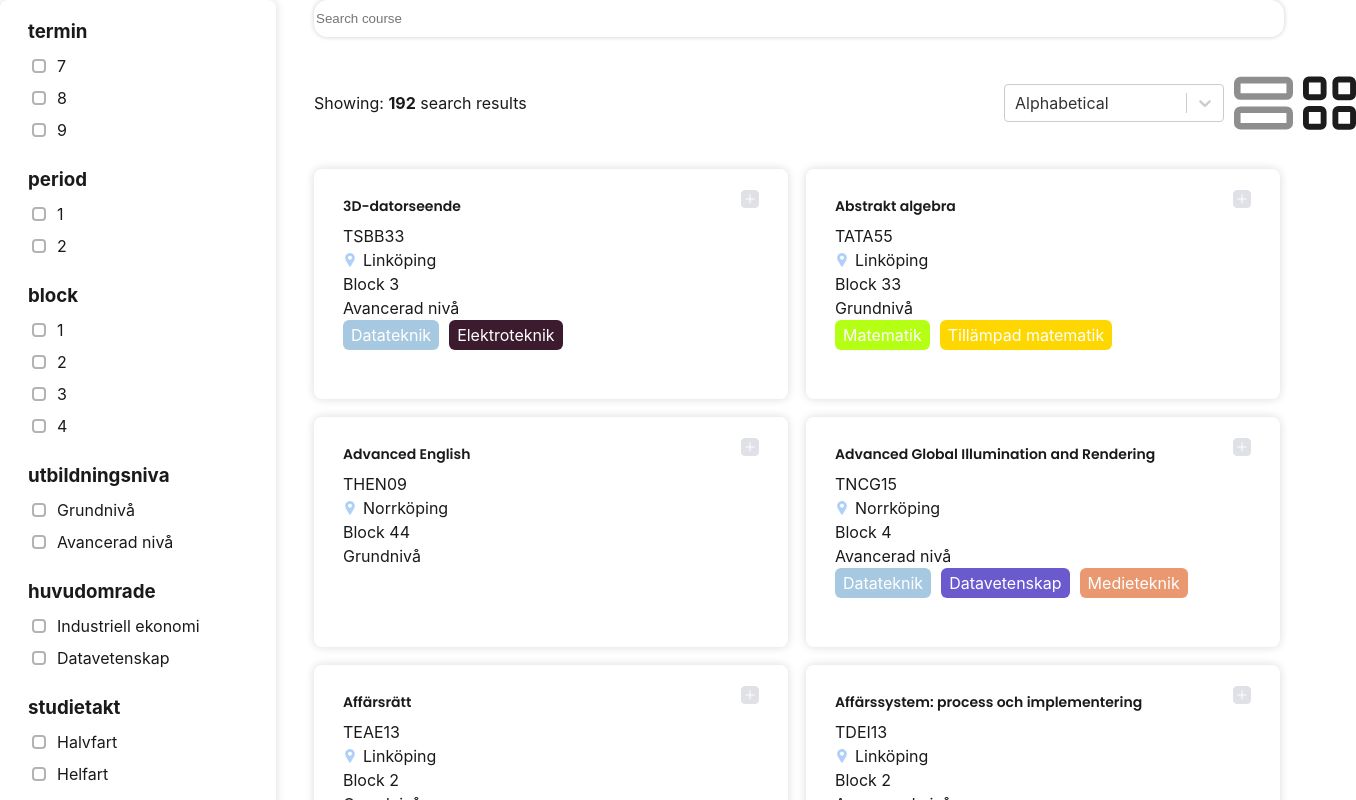
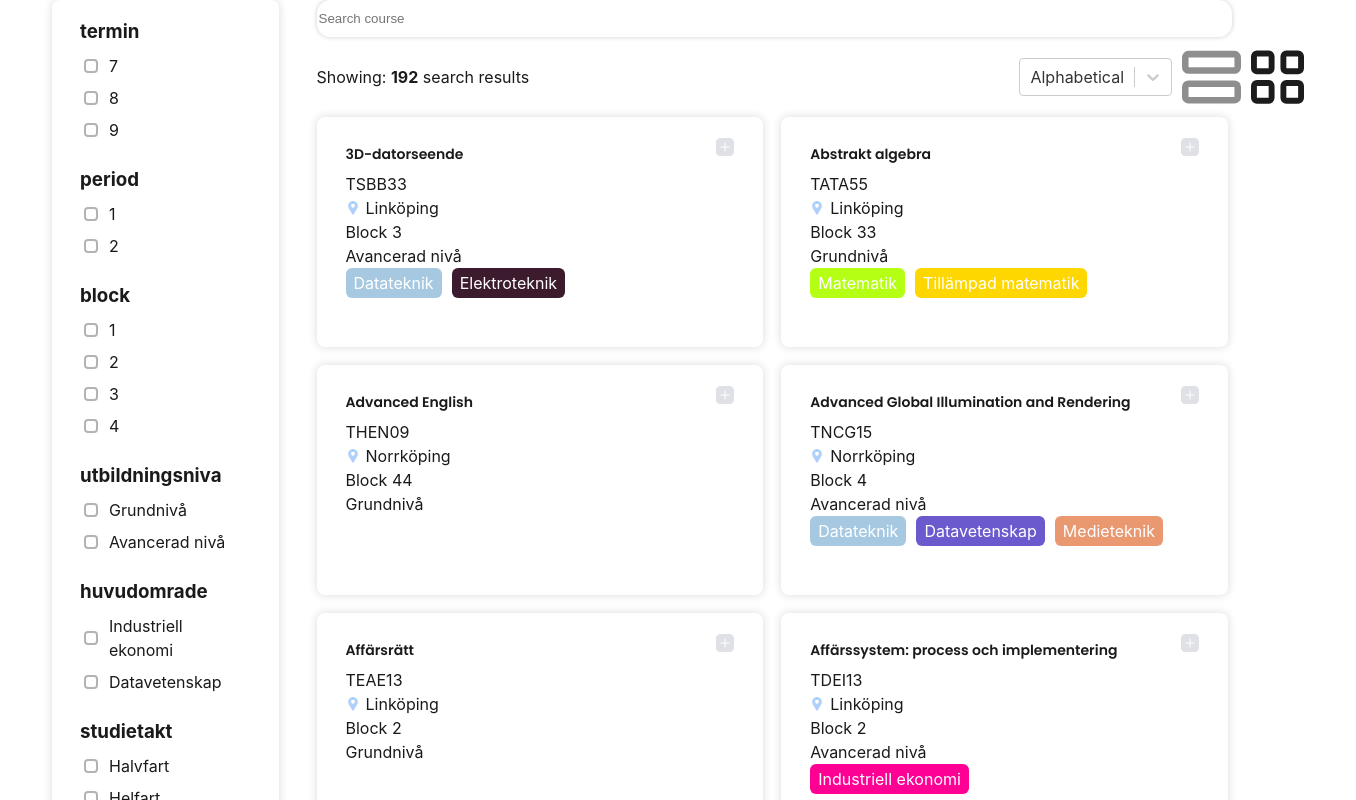
Before and after one commit to filipbagen/course-finder, a React (Vite) app: page / in a window 1280 px wide. Shown: the top 800 px of the page, 1356 px wide, since content can reach past the window. Built offline with nearby package versions, Linux system fonts and the light colour scheme.

Commit message:
Design details

```diff
--- a/src/App.jsx
+++ b/src/App.jsx
@@ -15,23 +15,21 @@ import FilterPanelComponent from './components/FilterPanelComponent';
 
 // styled
 const Container = styled.div`
+  width: 100vw;
+`;
+
+const Data = styled.div`
   display: flex;
   align-items: flex-start;
   gap: 38px;
-  width: 100vw;
+  margin: auto 52px;
 `;
 
 const SearchCourseSection = styled.div`
   display: flex;
   flex-direction: column;
-  gap: 38px;
+  gap: 12px;
   width: 100%;
-`;
-
-const Test = styled.div`
-  position: -webkit-sticky; /* Safari */
-  position: sticky;
-  top: 0;
 `;
 
 const App = () => {
@@ -90,22 +88,26 @@ const App = () => {
   return (
     <>
       <Container>
-        <Test>
+        <Data>
+          {/* Filter panel */}
           <FilterPanelComponent
             filterOptions={filterOptions}
             selectedFilters={selectedFilters}
             onFilterChange={handleFilterChange}
           />
-        </Test>
 
           <SearchCourseSection>
+            {/* Search bar and sorting */}
             <SearchComponent onSearchChange={handleSearchChange} />
+
+            {/* Courses */}
             <CourseList
               courses={filteredCourses && sortedCourses}
               sortCriteria={sortCriteria}
               setSortCriteria={setSortCriteria}
             />
           </SearchCourseSection>
+        </Data>
       </Container>
     </>
   );
--- a/src/components/CourseBlock.jsx
+++ b/src/components/CourseBlock.jsx
@@ -66,7 +66,7 @@ const CourseBlock = ({ course }) => {
         </div>
 
         <Location>
-          <Pin src="public/img/pin.svg" alt="Pin" />
+          <Pin src="img/pin.svg" alt="Pin" />
           <div>{course.ort}</div>
         </Location>
 
@@ -87,7 +87,7 @@ const CourseBlock = ({ course }) => {
         </Programs>
       </div>
 
-      <img src="public/img/add.svg" alt="" />
+      <img src="img/add.svg" alt="" />
     </Container>
   );
 };
--- a/src/components/FilterPanelComponent.jsx
+++ b/src/components/FilterPanelComponent.jsx
@@ -15,6 +15,10 @@ const FilterPanel = styled.div`
 
   /* Box shadow */
   box-shadow: var(--box-shadow);
+
+  position: -webkit-sticky; /* Safari */
+  position: sticky;
+  top: 0;
 `;
 
 // components
--- a/src/components/SortingOptions.jsx
+++ b/src/components/SortingOptions.jsx
@@ -11,7 +11,7 @@ const Test = styled.div`
 const customStyles = {
   control: (provided) => ({
     ...provided,
-    width: 220, // You can set the width to any value you like
+    width: '100%', // You can set the width to any value you like
   }),
   // You can add more custom styles if needed for other parts of the Select
 };
```
Also changed, not shown: src/index.css (+8 -0 lines). Lines whose indentation alone changed are shown as unchanged.
